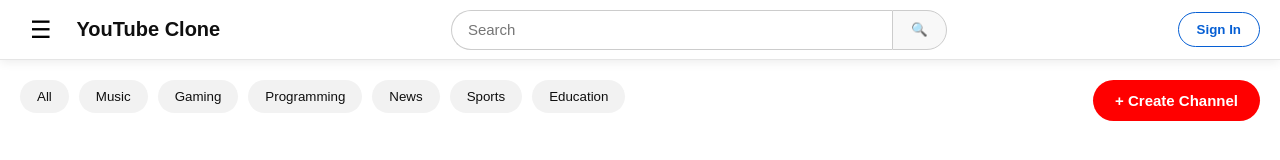
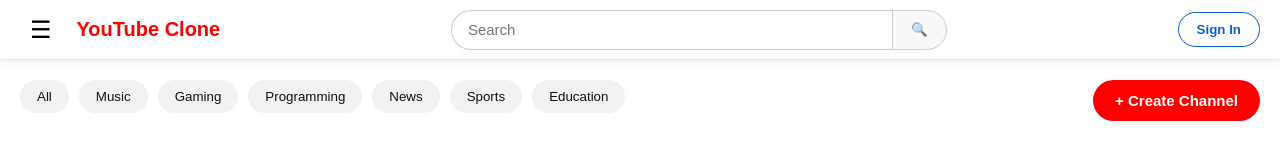
Before and after one commit to naikmohit379-lab/Youtube_Clone_MERN, a React app in the folder frontend/: page / in a window 1280 px wide. Shown: the top 160 px of the page. Built offline with nearby package versions, Linux system fonts and the light colour scheme; no server answers; the HTML template or start-up script is replaced by a standard one.

Commit message:
Verify application navigation flow

```diff
--- a/frontend/src/components/Header.jsx
+++ b/frontend/src/components/Header.jsx
@@ -24,7 +24,7 @@ function Header({ onMenuClick, onSearch }) {
                     ☰
                 </button>
 
-                <h2
+                <h2 style={{color:"red"}}
                     className="home-logo"
                     onClick={() => navigate("/")}
                 >
```
